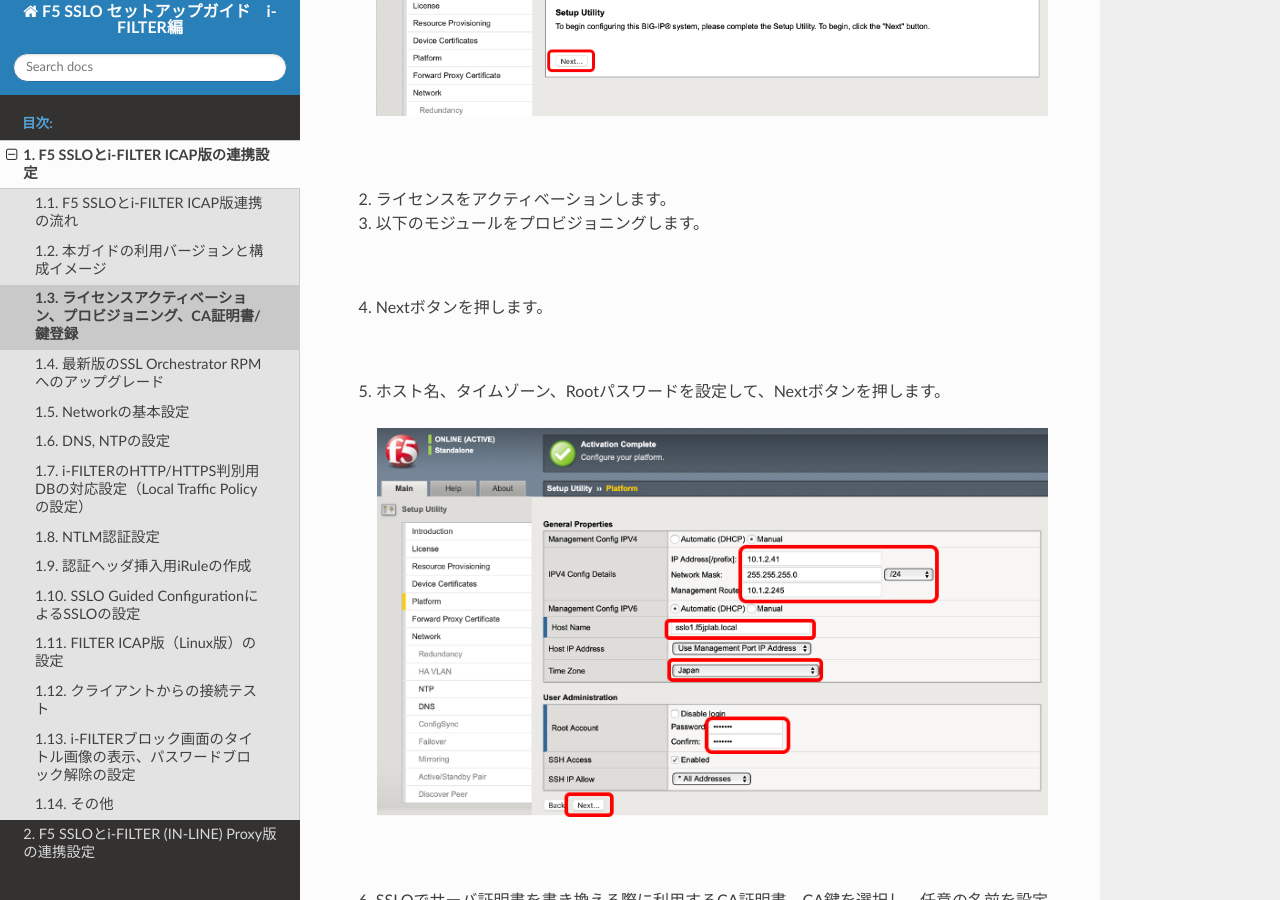
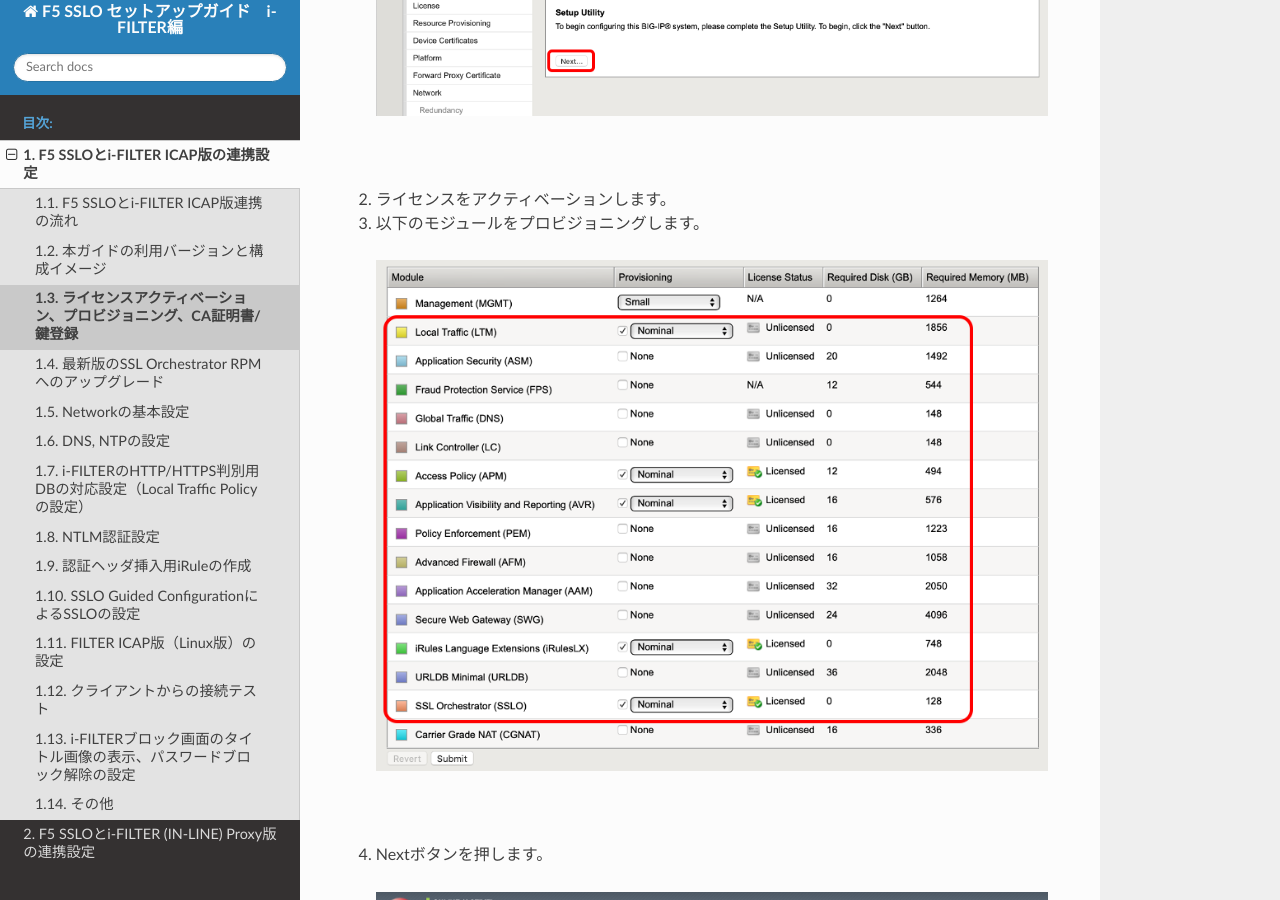
Before and after one commit to BeF5/f5j-sslo-iswf, a Sphinx documentation site: the page built from docs/content1/module03/module03.rst, in a window 1280 px wide and 900 px high, scrolled down 400 px. Built offline with Sphinx 7.4.7 and the Read the Docs theme 2.0.0, drawn with Linux system fonts in a browser that asks for light colours.

Commit message:
no message

```diff
--- a/docs/content1/module03/module03.rst
+++ b/docs/content1/module03/module03.rst
@@ -9,11 +9,11 @@
 
 #. 以下のモジュールをプロビジョニングします。
 
-   .. image: images/mod3-2.png
+   .. image:: images/mod3-2.png
    |
 #. Nextボタンを押します。
 
-   .. image: images/mod3-3.png
+   .. image:: images/mod3-3.png
    |
 #. ホスト名、タイムゾーン、Rootパスワードを設定して、Nextボタンを押します。
 
```
